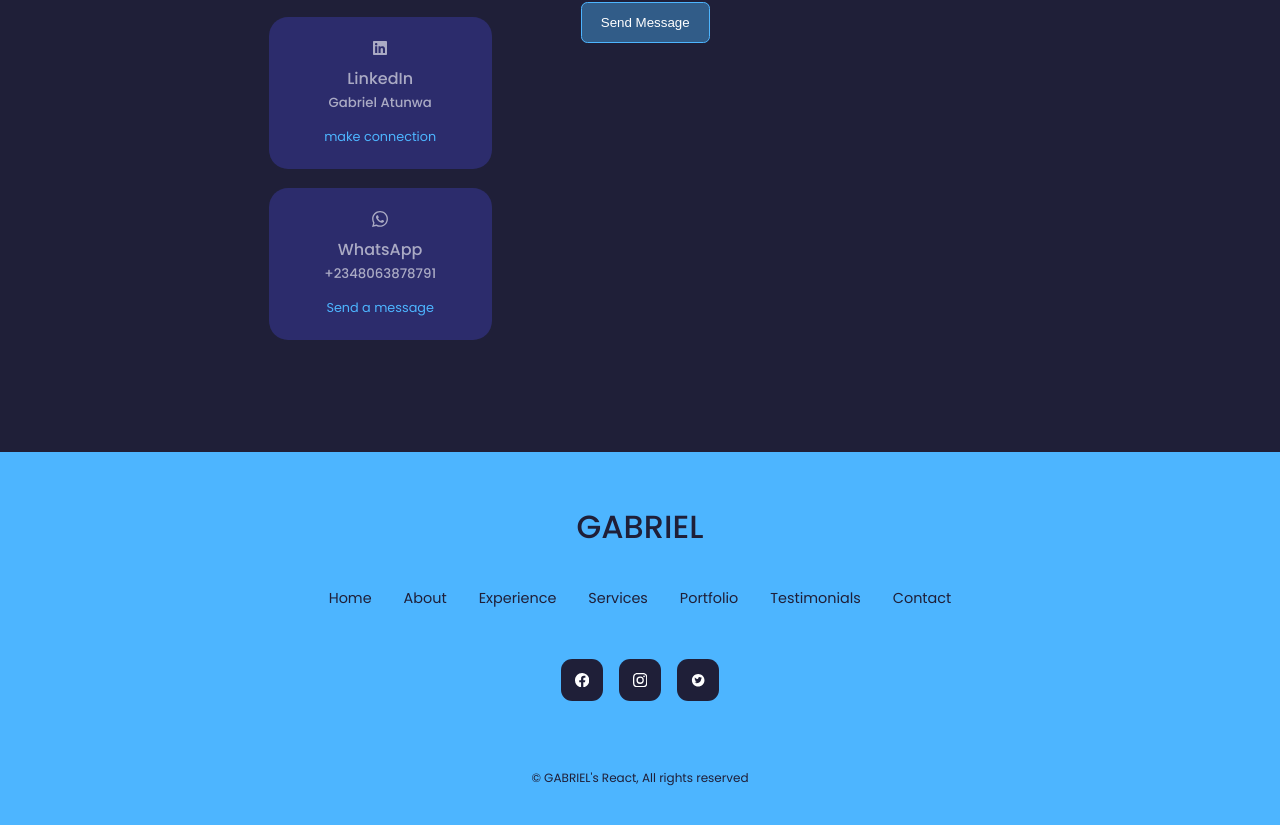
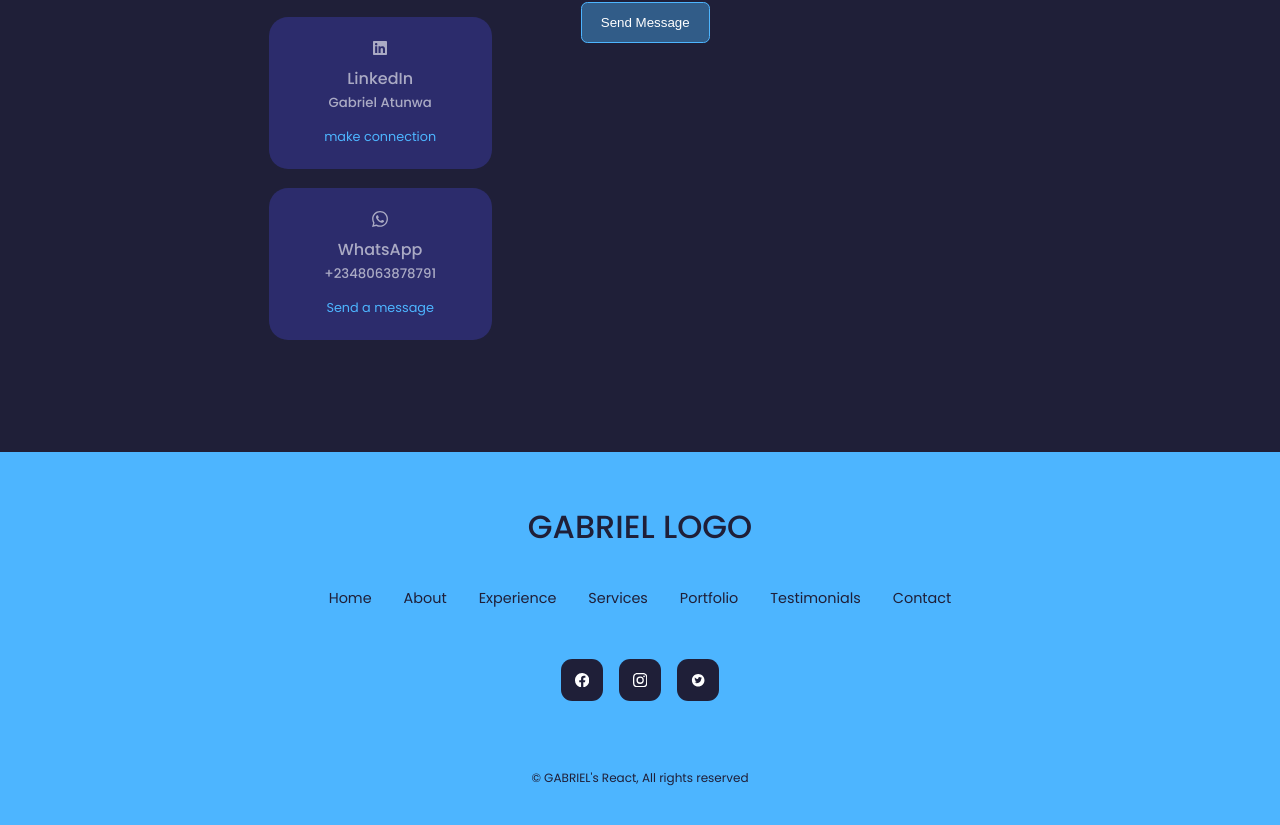
Before and after one commit to Gabbee24/my-portfolio, a React (Create React App) app: page / in a window 1280 px wide. Shown: the part 4983-5808 px from the top of the page. Built offline with nearby package versions, Linux system fonts and the light colour scheme.

Commit message:
added a useRef hook to the footer

```diff
--- a/src/App.jsx
+++ b/src/App.jsx
@@ -20,24 +20,28 @@ function App() {
     setLightMode(prevLightMode => !prevLightMode)
   }
 
-  // const aboutNav = useRef(null);
-  // const experienceNav = useRef(null);
-  // const servicesNav = useRef(null);
-  // const contactNav = useRef(null);
+  const homeFooter = useRef(null);
+  const aboutFooter = useRef(null);
+  const experienceFooter = useRef(null);
+  const servicesFooter = useRef(null);
+  const portfolioFooter = useRef(null);
+  const testimonialsFooter = useRef(null);
+  const contactFooter = useRef(null);
 
-  // https://meet.google.com/htu-kvrb-vtb
+  //https://meet.google.com/htu-kvrb-vtb
 
-  // const scrollToComponent = (elementRef) => {
-    // window.scrollTo({
-      // top: elementRef.current.offsetTop,
-      // behavior: 'smooth'
-    // })
-  // }
+  const scrollToComponent = (elementRef) => {
+    window.scrollTo({
+      top: elementRef.current.offsetTop,
+      behavior: 'smooth'
+    })
+  }
 
   return (
     <div className={lightMode ? 'light' : ''}>
       <Header
         lightMode={lightMode}
+        reff = {homeFooter}
       />
       <Nav
         toggleLightMode={toggleLightMode}
@@ -45,24 +49,37 @@ function App() {
       />
       <About
         lightMode={lightMode}
+        reff = {aboutFooter}
       />
       <Experience
         lightMode={lightMode}
+        reff = {experienceFooter}
       />
       <Services
         lightMode={lightMode}
+        reff = {servicesFooter}
       />
       <Portfolio
         lightMode={lightMode}
+        reff = {portfolioFooter}
       />
       <Testimonials
         lightMode={lightMode}
+        reff = {testimonialsFooter}
       />
       <Contact
         lightMode={lightMode}
+        reff = {contactFooter}
       />
       <Footer
         lightMode={lightMode}
+        clickHomeFooter = {() => scrollToComponent(homeFooter)}
+        clickAboutFooter = {() => scrollToComponent(aboutFooter)}
+        clickExperienceFooter = {() => scrollToComponent(experienceFooter)}
+        clickServicesFooter = {() => scrollToComponent(servicesFooter)}
+        clickPortfolioFooter = {() => scrollToComponent(portfolioFooter)}
+        clickTestimonialsFooter = {() => scrollToComponent(testimonialsFooter)}
+        clickContactFooter = {() => scrollToComponent(contactFooter)}
       />
     </div>
   );
--- a/src/component/about/About.css
+++ b/src/component/about/About.css
@@ -90,7 +90,7 @@
     margin: 1rem 0 1.5rem;
    }
    #about{
-    margin-top: 100px;
+    margin-top: 350px;
    }
 }
 
--- a/src/component/about/About.jsx
+++ b/src/component/about/About.jsx
@@ -5,9 +5,9 @@ import {FaAward} from 'react-icons/fa'
 import {FiUsers} from 'react-icons/fi'
 import {VscFolderLibrary} from 'react-icons/vsc'
 
-const About = () => {
+const About = ({lightMode, reff}) => {
   return (
-    <section id='about'>
+    <section ref={reff} id='about'>
       <h5>Get to know</h5>
       <h2>About me</h2>
 
--- a/src/component/contact/Contact.jsx
+++ b/src/component/contact/Contact.jsx
@@ -16,7 +16,7 @@ import emailjs from 'emailjs-com'
 //import the style
 import './Contact.css';
 
-const Contact = () => {
+const Contact = ({lightMode, reff}) => {
 
   const form = useRef();
 
@@ -31,7 +31,7 @@ const Contact = () => {
   };
 
   return (
-    <section id='contact'>
+    <section ref={reff} id='contact'>
       <h5>Get in touch</h5>
       <h2>Contact Me</h2>
 
--- a/src/component/experience/Experience.jsx
+++ b/src/component/experience/Experience.jsx
@@ -2,9 +2,9 @@ import React from 'react'
 import './Experience.css'
 import {BsPatchCheckFill} from 'react-icons/bs';
 
-const Experience = () => {
+const Experience = ({lightMode, reff}) => {
   return (
-    <section id='experience'>
+    <section ref={reff} id='experience'>
       <h5>Experiences I have</h5>
       <h2>My skills</h2>
 
--- a/src/component/footer/Footer.css
+++ b/src/component/footer/Footer.css
@@ -23,6 +23,10 @@ footer a {
     justify-content: center;
     gap: 2rem;
     margin: 0 auto 3rem;
+}
+
+.footer_links li{
+    cursor: pointer;
 }
 
 .footer_socials{
--- a/src/component/footer/Footer.jsx
+++ b/src/component/footer/Footer.jsx
@@ -6,19 +6,28 @@ import {BsInstagram} from 'react-icons/bs';
 import {AiFillTwitterCircle} from 'react-icons/ai';
 
 
-const Footer = () => {
+const Footer = ({
+  lightMode,
+  clickHomeFooter,
+  clickAboutFooter ,
+  clickExperienceFooter ,
+  clickServicesFooter  ,
+  clickPortfolioFooter ,
+  clickTestimonialsFooter   ,
+  clickContactFooter
+}) => {
   return (
-    <footer>
-      <a href="#" className='footer_logo'>GABRIEL</a>
+    <footer id='footer'>
+      <a href="#" className='footer_logo'>GABRIEL LOGO</a>
 
       <ul className="footer_links">
-        <li><a href="#">Home</a></li>
-        <li><a href="about">About</a></li>
-        <li><a href="experience">Experience</a></li>
-        <li><a href="services">Services</a></li>
-        <li><a href="portfolio">Portfolio</a></li>
-        <li><a href="testimonials">Testimonials</a></li>
-        <li><a href="contact">Contact</a></li>
+        <li ><a onClick={clickHomeFooter} >Home</a></li>
+        <li><a onClick={clickAboutFooter}>About</a></li>
+        <li> <a onClick={clickExperienceFooter}>Experience</a></li>
+        <li> <a onClick={clickServicesFooter}>Services</a></li>
+        <li> <a onClick={clickPortfolioFooter}>Portfolio</a></li>
+         <li> <a onClick={clickTestimonialsFooter}>Testimonials</a></li>
+        <li> <a onClick={clickContactFooter}>Contact</a></li>
       </ul>
 
       <div className="footer_socials">
--- a/src/component/header/Header.jsx
+++ b/src/component/header/Header.jsx
@@ -4,9 +4,9 @@ import CTA from './CTA'
 import ME from '../../assets/me.jpg'
 import HeaderSocials from './HeaderSocials'
 
-const Header = () => {
+const Header = ({lightMode, reff}) => {
   return (
-    <header>
+    <header ref={reff}>
         <div id='home' className="container header_container">
             <h5>Hi, I am</h5>
             <h1>Atunwa Gabriel</h1>
@@ -18,7 +18,7 @@ const Header = () => {
                 <img className='header_img' src={ME} alt="me" />
             </div>
 
-            <a href="#contact" className='scroll_down'>Scroll Down</a>
+            <a href="#footer" className='scroll_down'>Scroll Down</a>
         </div>
     </header>
   )
--- a/src/component/portfolio/Portfolio.jsx
+++ b/src/component/portfolio/Portfolio.jsx
@@ -5,7 +5,7 @@ import PortfolioData from './portfolio-data.json';
 
 import PortfolioComponent from './Portfolio.component';
 
-const Portfolio = () => {
+const Portfolio = ({lightMode, reff}) => {
 
   const [portfolio, setPortfolio] = React.useState(PortfolioData);
 
@@ -21,7 +21,7 @@ const Portfolio = () => {
   // React.useEffect
 
   return (
-    <section id='portfolio'>
+    <section ref={reff} id='portfolio'>
       <h5>My Recent Work</h5>
       <h2>Portfolio</h2>
 
--- a/src/component/services/Services.jsx
+++ b/src/component/services/Services.jsx
@@ -2,9 +2,9 @@ import React from 'react'
 import './Services.css';
 import {BiCheck} from 'react-icons/bi';
 
-const Services = () => {
+const Services = ({lightMode, reff}) => {
   return (
-    <section id='services'>
+    <section ref={reff} id='services'>
       <h5>What I Offer</h5>
       <h2>Services</h2>
 
--- a/src/component/testimonials/Testimonials.jsx
+++ b/src/component/testimonials/Testimonials.jsx
@@ -1,7 +1,5 @@
 import React from 'react'
 import './Testimonials.css'
-
-import IMG1 from '../../assets/me1.jpg'
 
 import testimonialData from './testimonial_data.json';
 
@@ -16,7 +14,7 @@ import { Swiper, SwiperSlide } from 'swiper/react';
 import 'swiper/css';
 import 'swiper/css/pagination';
 
-const Testimonials = () => {
+const Testimonials = (lightMode, reff) => {
 
   const [testimonial, setTestimonial] = React.useState(testimonialData)
 
```
